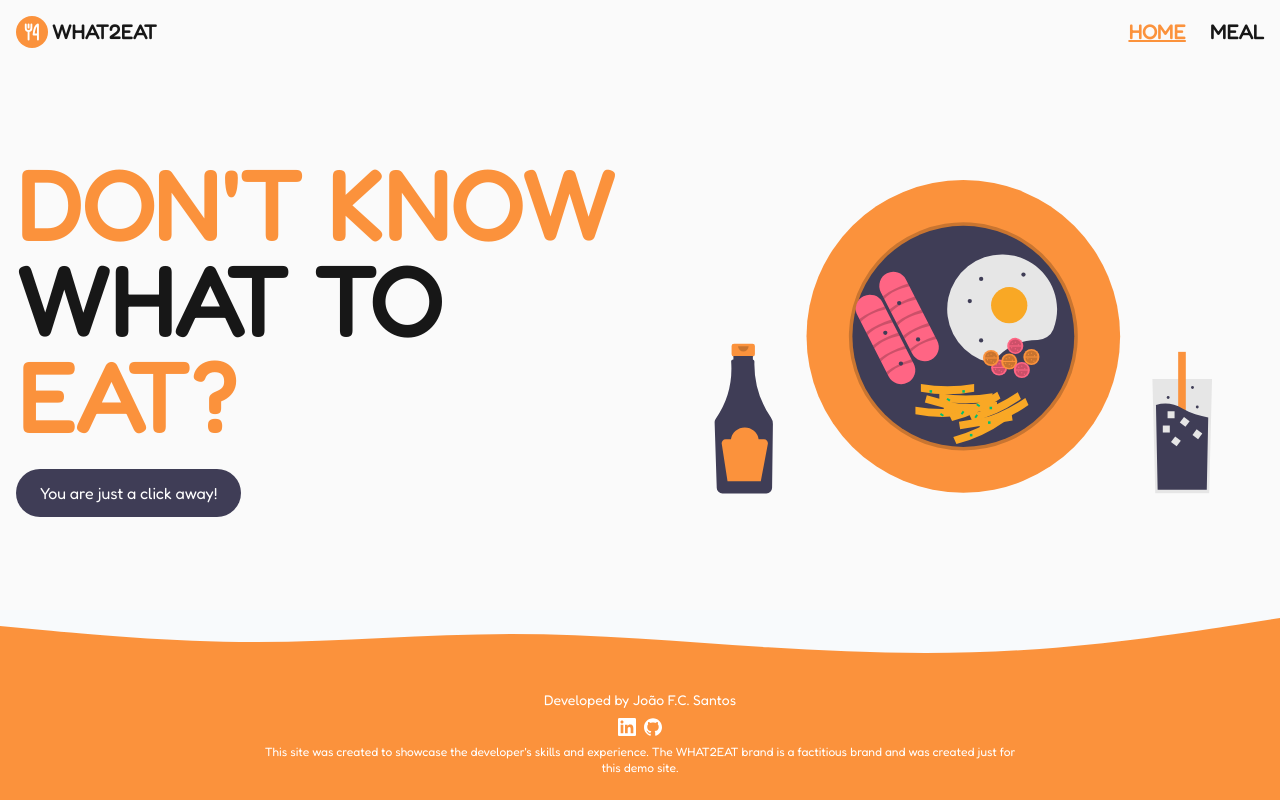
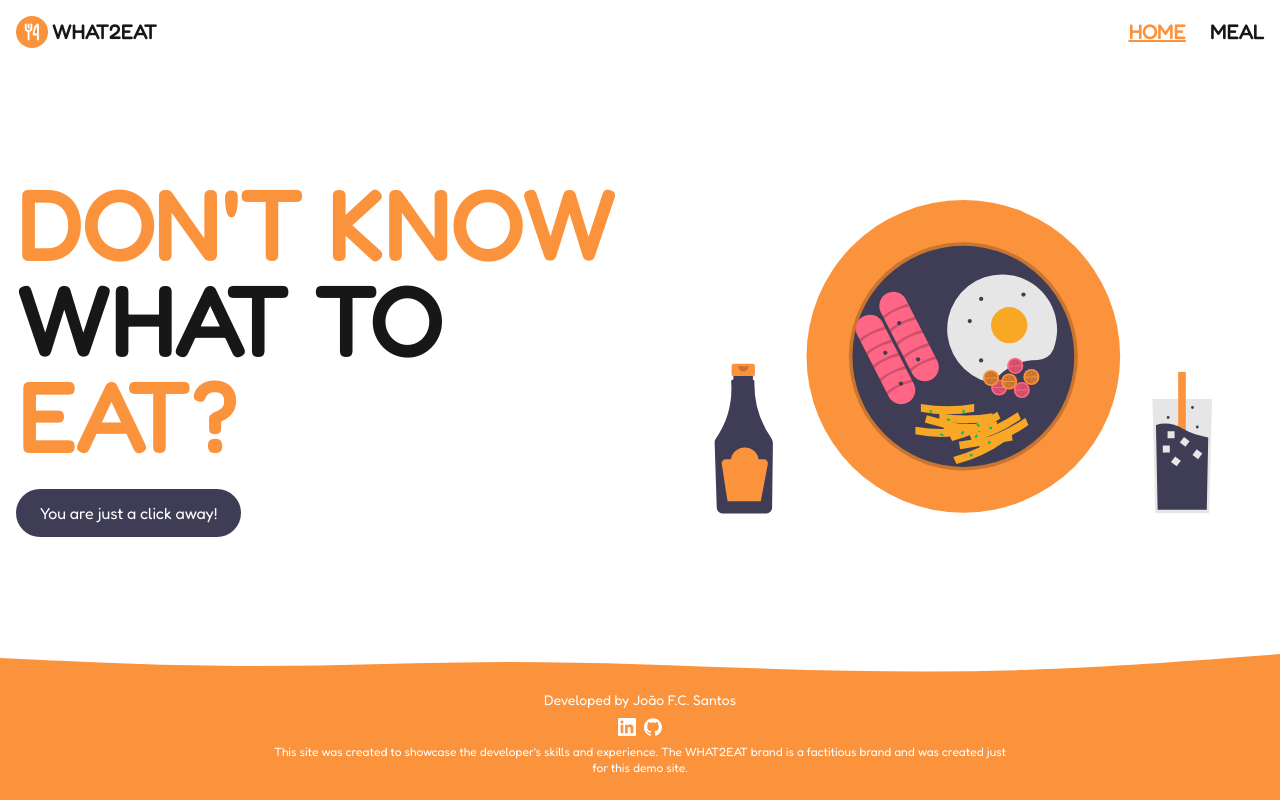
Before and after one commit to sanntozzz/what2eat, a React (Vite) app: page / in a window 1280 px wide. Built offline with nearby package versions, Linux system fonts and the light colour scheme.

Commit message:
Fix Footer

```diff
--- a/src/components/Footer.tsx
+++ b/src/components/Footer.tsx
@@ -6,18 +6,18 @@ export function Footer() {
             <svg
                 xmlns="http://www.w3.org/2000/svg"
                 viewBox="0 0 1440 320"
+                className="h-10 w-full bg-orange-400"
                 preserveAspectRatio="none"
-                className="h-20 w-full bg-orange-400"
             >
                 <path
-                    className="fill-slate-50"
+                    className="fill-white"
                     d="M0,64L48,80C96,96,192,128,288,128C384,128,480,96,576,96C672,96,768,128,864,149.3C960,171,1056,181,1152,160C1248,139,1344,85,1392,58.7L1440,32L1440,0L1392,0C1344,0,1248,0,1152,0C1056,0,960,0,864,0C768,0,672,0,576,0C480,0,384,0,288,0C192,0,96,0,48,0L0,0Z"
                 ></path>
             </svg>
             <div className="bg-orange-400 text-white">
-                <div className="space-y-2 px-4 pb-6 text-center text-sm">
-                    <p>Developed by João F.C. Santos</p>
-                    <div className="flex items-center justify-center space-x-2 text-lg">
+                <div className="mx-auto max-w-screen-md space-y-2 px-4 pb-6 text-center">
+                    <div className="text-sm">Developed by João F.C. Santos</div>
+                    <div className="flex items-center justify-center gap-2 text-lg">
                         <a
                             href="https://www.linkedin.com/in/sanntozzz/"
                             target="_blank"
@@ -34,7 +34,7 @@ export function Footer() {
                             <Si.SiGithub />
                         </a>
                     </div>
-                    <p className="mx-auto max-w-screen-md text-xs">
+                    <p className="text-xs">
                         This site was created to showcase the developer's skills
                         and experience. The WHAT2EAT brand is a factitious brand
                         and was created just for this demo site.
--- a/src/static/index.css
+++ b/src/static/index.css
@@ -14,7 +14,7 @@ html {
 }
 
 body {
-    @apply bg-neutral-50 font-fredoka text-neutral-900;
+    @apply bg-white font-fredoka text-neutral-900;
 }
 
 /* Scrollbar CSS */
```
